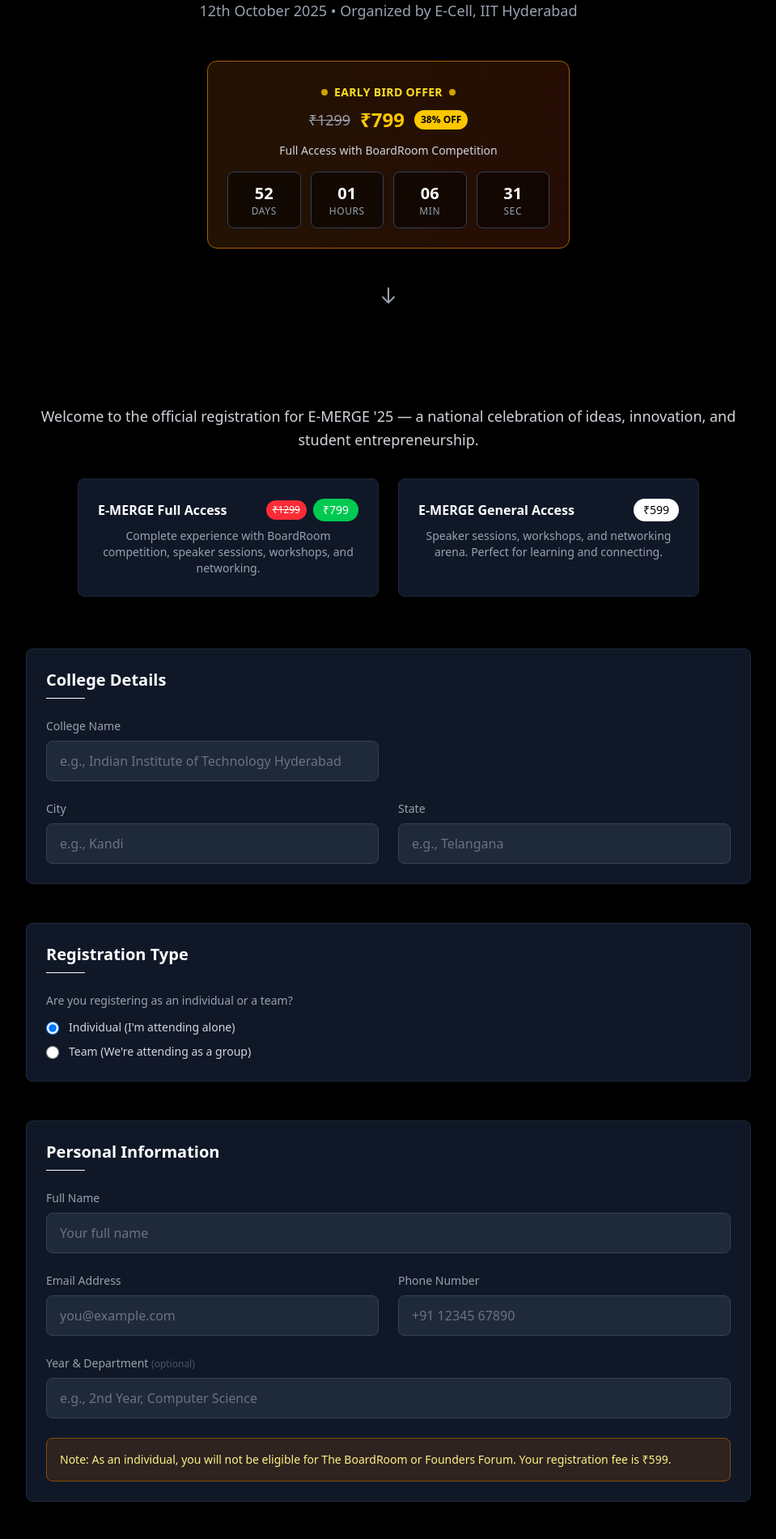
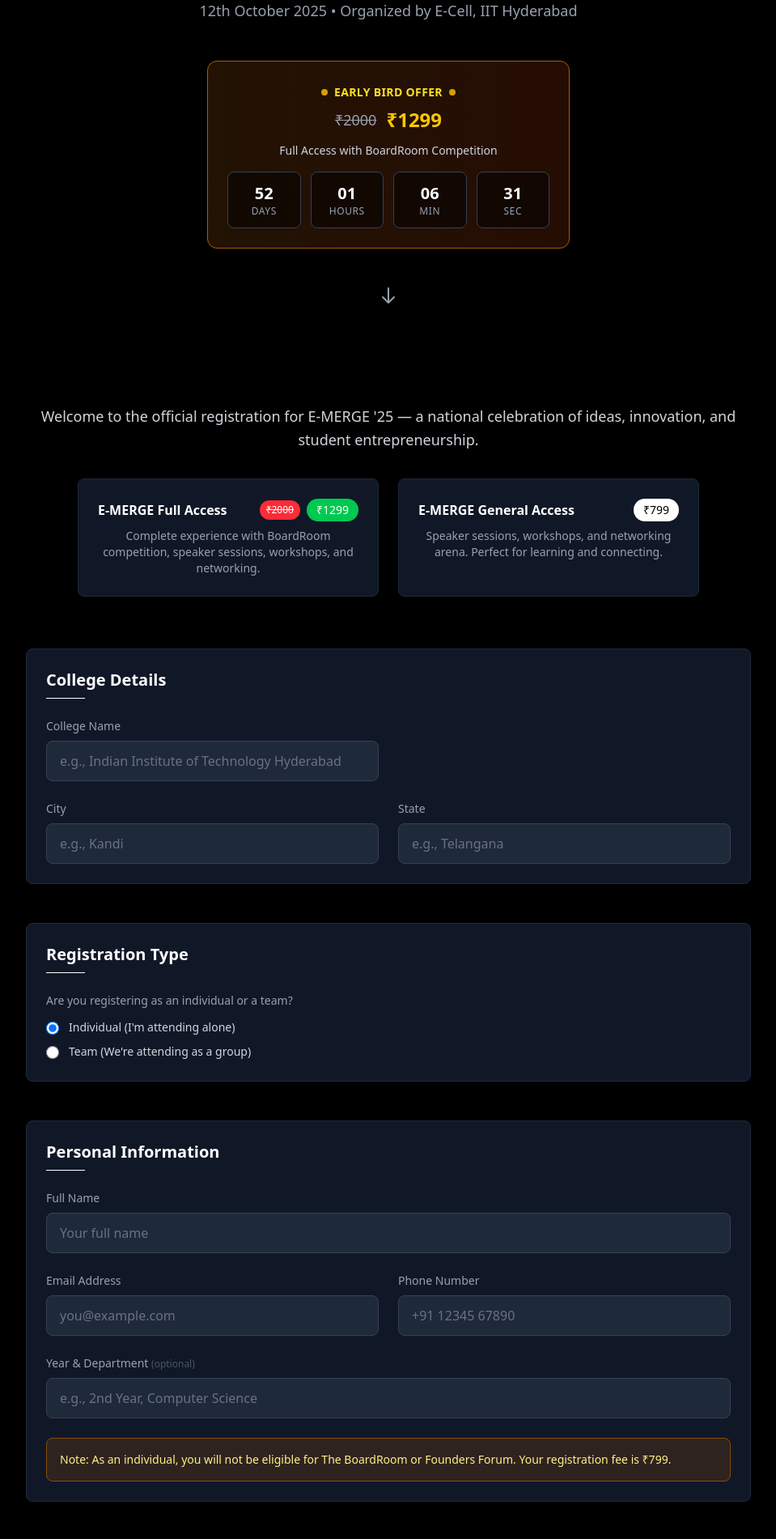
Before and after one commit to E-Cell-IITH/website-2025-26, a Next.js app: page /emerge in a window 1280 px wide. Shown: the part 300-2201 px from the top of the page at 81% size, without its empty margins (160-1119 px from the left). Built offline with nearby package versions, Linux system fonts and the light colour scheme.

Commit message:
changed emerge price

```diff
--- a/src/components/emergeComponents/App.jsx
+++ b/src/components/emergeComponents/App.jsx
@@ -96,7 +96,7 @@
 
     useEffect(() => {
         // Set target date to 2 weeks from now
-        const targetDate = new Date("2025-09-28T23:59:59+05:30");
+       const targetDate = new Date("2025-09-28T23:59:59+05:30");
 
         const updateTimer = () => {
             const now = new Date().getTime();
@@ -141,9 +141,8 @@
                     <div className="w-2 h-2 bg-yellow-400 rounded-full animate-pulse"></div>
                 </div>
                 <div className="flex items-center justify-center space-x-3 mb-3">
-                    <span className="text-gray-400 text-lg line-through">₹1299</span>
-                    <span className="text-2xl font-bold text-yellow-400">₹799</span>
-                    <span className="bg-yellow-400 text-black text-xs px-2 py-1 rounded-full font-bold">38% OFF</span>
+                    <span className="text-gray-400 text-lg line-through">₹2000</span>
+                    <span className="text-2xl font-bold text-yellow-400">₹1299</span>
                 </div>
                 <p className="text-gray-300 text-sm">Full Access with BoardRoom Competition</p>
             </div>
@@ -245,8 +244,8 @@
     };
 
     const amountToPay = useMemo(() => {
-        if (registrationType === 'individual') return 599;
-        const pricePerPerson = formData.competitionInterest === 'yes' ? 799 : 599;
+        if (registrationType === 'individual') return 799;
+        const pricePerPerson = formData.competitionInterest === 'yes' ? 1299 : 799;
         return pricePerPerson * (parseInt(formData.teamSize, 10) || 0);
     }, [registrationType, formData.competitionInterest, formData.teamSize]);
 
@@ -341,8 +340,8 @@
                                         <h3 className="font-semibold text-white mb-2 flex items-center justify-between">
                                             E-MERGE Full Access
                                             <div className="flex items-center space-x-2">
-                                                <span className="bg-red-500 text-white text-xs px-2 py-1 rounded-full font-medium line-through">₹1299</span>
-                                                <span className="bg-green-500 text-white text-sm px-3 py-1 rounded-full font-medium">₹799</span>
+                                                <span className="bg-red-500 text-white text-xs px-2 py-1 rounded-full font-medium line-through">₹2000</span>
+                                                <span className="bg-green-500 text-white text-sm px-3 py-1 rounded-full font-medium">₹1299</span>
                                             </div>
                                         </h3>
                                         <p className="text-gray-400 text-sm">Complete experience with BoardRoom competition, speaker sessions, workshops, and networking.</p>
@@ -350,7 +349,7 @@
                                     <div className="p-6 bg-gray-900 border border-gray-800 rounded-lg">
                                         <h3 className="font-semibold text-white mb-2 flex items-center justify-between">
                                             E-MERGE General Access
-                                            <span className="bg-white text-black text-sm px-3 py-1 rounded-full font-medium">₹599</span>
+                                            <span className="bg-white text-black text-sm px-3 py-1 rounded-full font-medium">₹799</span>
                                         </h3>
                                         <p className="text-gray-400 text-sm">Speaker sessions, workshops, and networking arena. Perfect for learning and connecting.</p>
                                     </div>
@@ -453,7 +452,7 @@
 
                                         <div className="mt-6 p-4 bg-yellow-900/30 border border-yellow-800 rounded-lg">
                                             <p className="text-yellow-200 text-sm">
-                                                <span className="font-medium">Note:</span> As an individual, you will not be eligible for The BoardRoom or Founders Forum. Your registration fee is ₹599.
+                                                <span className="font-medium">Note:</span> As an individual, you will not be eligible for The BoardRoom or Founders Forum. Your registration fee is ₹799.
                                             </p>
                                         </div>
                                     </div>
@@ -498,8 +497,8 @@
                                                 name="competitionInterest"
                                                 legend="Is your team interested in participating in The BoardRoom?"
                                                 options={[
-                                                    { value: 'yes', label: 'Yes – BoardRoom + Full Access (₹1200 ₹799 per person)' },
-                                                    { value: 'no', label: 'No – General Access only (₹599 per person)' }
+                                                    { value: 'yes', label: 'Yes – BoardRoom + Full Access (₹1299 per person)' },
+                                                    { value: 'no', label: 'No – General Access only (₹799 per person)' }
                                                 ]}
                                                 selectedValue={formData.competitionInterest}
                                                 onChange={handleInputChange}
```
